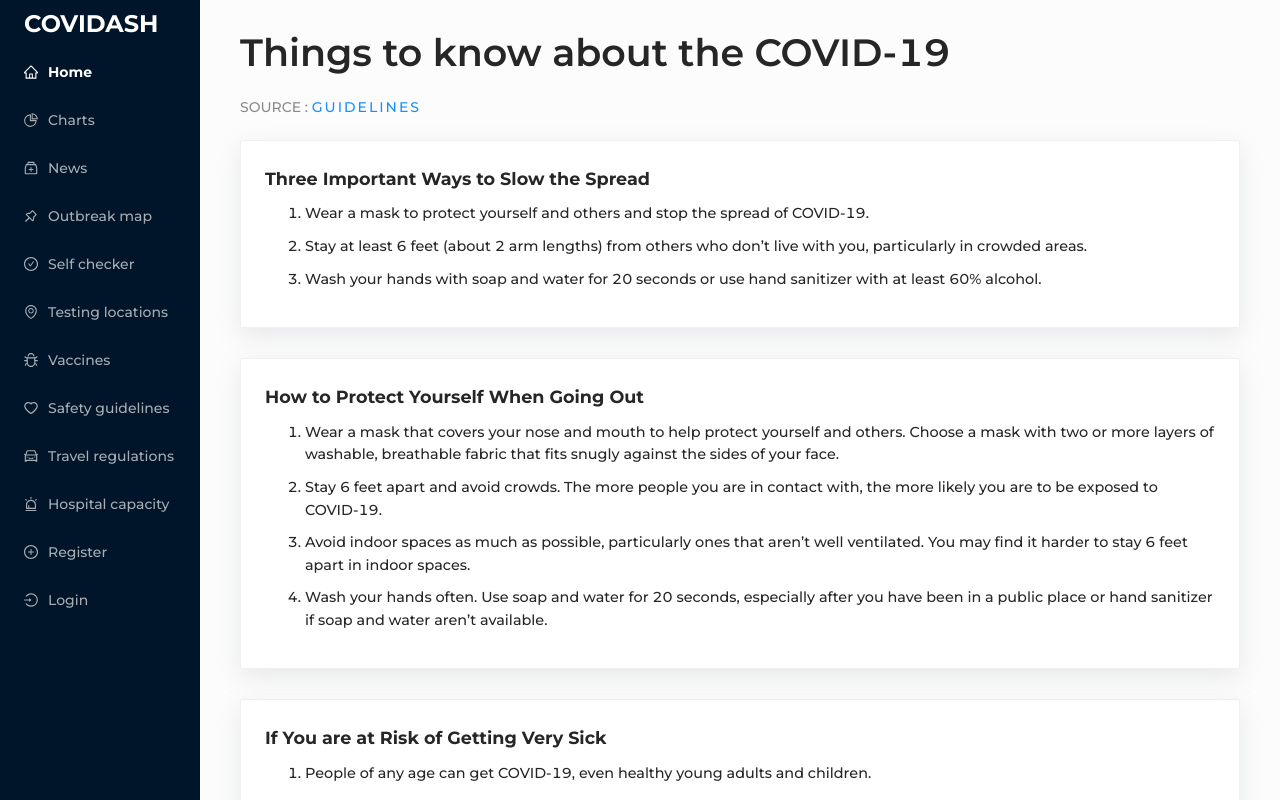
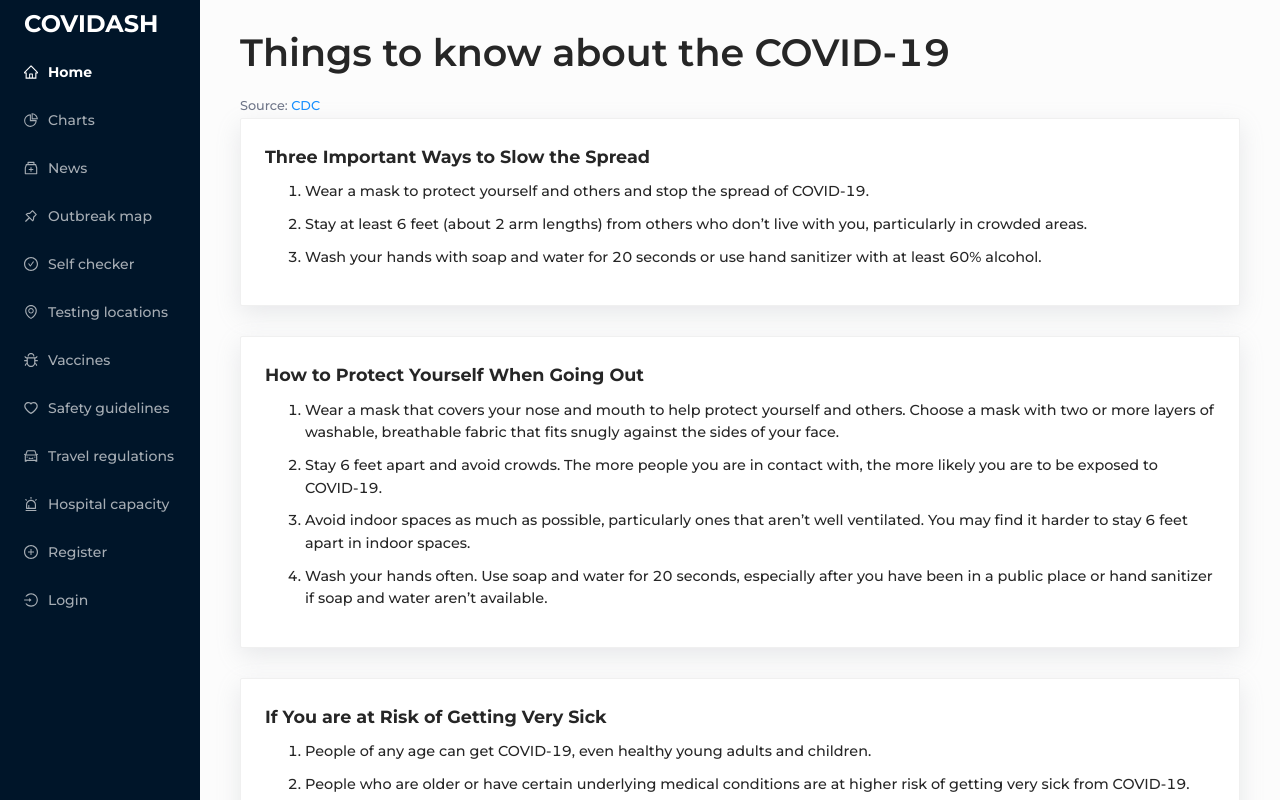
Before and after one commit to irfanShaikh4421/COVIDASH, a React (Create React App) app in the folder client/: page /guidelines in a window 1280 px wide. Shown: the top 800 px of the page. Built offline with nearby package versions, Linux system fonts and the light colour scheme; no server answers.

Commit message:
updated source links for totally

```diff
--- a/client/src/components/Charts.js
+++ b/client/src/components/Charts.js
@@ -21,7 +21,7 @@ import {
 } from 'recharts';
 import { Select, Typography } from 'antd';
 
-const { Text } = Typography
+const { Text } = Typography;
 
 function Charts() {
 	const [location] = useContext(LocationContext);
@@ -413,20 +413,13 @@ function Charts() {
 	return (
 		<div className="chart">
 			<Title>Charts</Title>
-
-			<Text type='secondary'>SOURCE : <a style={{letterSpacing: '2px'}} target="__blank" href="https://disease.sh"> TRACKING API</a></Text> <br/><br/>
+			<span className="sub-heading margin-small-bottom">
+				Source:&nbsp;
+				<a target="blank" href="https://disease.sh" className="color-blue">
+					Disease.sh
+				</a>
+			</span>
 			<span className="sub-info">Top 5 countries (#cases)</span>
-			{/*<label>
-				Choose country:&nbsp;
-				<br />
-				<Select defaultValue={countryIndex} onChange={handleChange}>
-					{allCountries.map((item, key) => (
-						<Option key={key} value={item._id}>
-							{item.country}
-						</Option>
-					))}
-				</Select>
-			</label>*/}
 			<br />
 			{renderBarChart}
 			<div className="big-margin-top">
--- a/client/src/components/Guidelines.js
+++ b/client/src/components/Guidelines.js
@@ -7,7 +7,16 @@ const Guidelines = () => {
 	return (
 		<div>
 			<Title>Things to know about the COVID-19</Title>
-			<Text type='secondary'>SOURCE : <a style={{letterSpacing: '2px'}} target="__blank" href="https://www.cdc.gov/coronavirus/2019-ncov/your-health/need-to-know.html"> GUIDELINES</a></Text> <br/><br/>
+			<span className="sub-heading margin-small-bottom">
+				Source:&nbsp;
+				<a
+					target="blank"
+					href="https://www.cdc.gov/coronavirus/2019-ncov/your-health/need-to-know.html"
+					className="color-blue"
+				>
+					CDC
+				</a>
+			</span>
 			<Card className="news-card margin-bottom">
 				<div className="card-content">
 					<span className="card-title">
@@ -181,7 +190,6 @@ const Guidelines = () => {
 					</span>
 				</div>
 			</Card>
-
 		</div>
 	);
 };
--- a/client/src/components/HospitalBeds.js
+++ b/client/src/components/HospitalBeds.js
@@ -151,8 +151,16 @@ const HospitalBeds = () => {
 	return (
 		<div className="flex-column full-width">
 			<Title>Hospital's bed utilization</Title>
-			<Text type='secondary'>SOURCE : <a style={{letterSpacing: '2px'}} target="__blank" href="https://opendata.arcgis.com"> HOSPITAL BED API</a></Text> <br/><br/>
-
+			<span className="sub-heading margin-small-bottom">
+				Source:&nbsp;
+				<a
+					target="blank"
+					href="https://opendata.arcgis.com"
+					className="color-blue"
+				>
+					ArcGIS hub
+				</a>
+			</span>
 			<label>
 				Select state:&nbsp;
 				<Select
@@ -165,6 +173,7 @@ const HospitalBeds = () => {
 					filterOption={(input, option) =>
 						option.children.toLowerCase().indexOf(input.toLowerCase()) >= 0
 					}
+					className="margin-bottom"
 				>
 					{usStates.map((state, index) => (
 						<Option key={index} value={state.name}>
--- a/client/src/components/News.js
+++ b/client/src/components/News.js
@@ -5,7 +5,6 @@ import axios from 'axios';
 import '../App.css';
 import { LoadingOutlined } from '@ant-design/icons';
 import { Select, Card, Row, Col, Typography, Image, Empty } from 'antd';
-
 
 const iso2Indexer = [
 	4,
@@ -329,7 +328,12 @@ const News = () => {
 	return (
 		<div>
 			<Title>News</Title>
-			<Text type='secondary'>SOURCE : <a style={{letterSpacing: '2px'}} target="__blank" href="https://newsapi.org/"> NEWS API</a></Text> <br/><br/>
+			<span className="sub-heading">
+				Source:&nbsp;
+				<a target="blank" href="https://newsapi.org" className="color-blue">
+					NewsAPI
+				</a>
+			</span>
 			<label>
 				Select country: &nbsp;&nbsp;
 				<Select
--- a/client/src/components/OutbreakMap.js
+++ b/client/src/components/OutbreakMap.js
@@ -22,9 +22,16 @@ const OutBreak = () => {
 	return (
 		<div className="full-width flex-column">
 			<Title>Outbreak map</Title>
-
-			<Text type='secondary'>SOURCE : <a style={{letterSpacing: '2px'}} target="__blank" href="https://corona.lmao.ninja/v2/countries"> API</a></Text> <br/><br/>
-
+			<span className="sub-heading margin-small-bottom">
+				Source:&nbsp;
+				<a
+					target="blank"
+					href="https://corona.lmao.ninja/v2/countries"
+					className="color-blue"
+				>
+					API
+				</a>
+			</span>
 			<Text className="symptom-header">
 				Click on each country to see the statistics
 			</Text>
--- a/client/src/components/Testing.js
+++ b/client/src/components/Testing.js
@@ -150,9 +150,16 @@ const TestingLocations = () => {
 		return (
 			<div className="full-width">
 				<Title>Testing locations</Title>
-				<Text type='secondary'>SOURCE : <a style={{letterSpacing: '2px'}} target="__blank" href="https://documenter.getpostman.com/view/8854915/SzS7PR3t?version=latest"> TESTING API</a></Text> <br/><br/>
-
-
+				<span className="sub-heading margin-small-bottom">
+					Source:&nbsp;
+					<a
+						target="blank"
+						href="https://documenter.getpostman.com/view/8854915/SzS7PR3t?version=latest"
+						className="color-blue"
+					>
+						Testing Location API
+					</a>
+				</span>
 				<label>
 					Select state:&nbsp;
 					<Select
--- a/client/src/components/Travel.js
+++ b/client/src/components/Travel.js
@@ -567,8 +567,16 @@ const Travel = () => {
 	return (
 		<div>
 			<Title>Travel regulations</Title>
-            <Text type='secondary'>SOURCE : <a style={{letterSpacing: '2px'}} target="__blank" href="https://www.notion.so/Covid-19-travel-restrictions-and-lockdown-measures-API-fc88674524014137aaae96a11ece0040"> TRAVEL REGULATION API</a></Text> <br/><br/>
-
+			<span className="sub-heading margin-small-bottom">
+				Source:&nbsp;
+				<a
+					target="blank"
+					href="https://www.notion.so/Covid-19-travel-restrictions-and-lockdown-measures-API-fc88674524014137aaae96a11ece0040"
+					className="color-blue"
+				>
+					Travel API
+				</a>
+			</span>
 			<label>
 				Select country&nbsp;
 				<Select
--- a/client/src/components/Vaccine.js
+++ b/client/src/components/Vaccine.js
@@ -49,17 +49,19 @@ const Vaccine = () => {
 	return (
 		<div>
 			<Title>Vaccines for COVID-19</Title>
-			<Text type='secondary'>SOURCE : <a style={{letterSpacing: '2px'}} target="__blank" href="https://disease.sh/docs/#/COVID-19%3A%20Vaccine"> VACCINE TYPE</a></Text> <br/><br/>
-
+			<span className="sub-heading margin-small-bottom">
+				Source:&nbsp;
+				<a
+					target="blank"
+					href="https://disease.sh/docs/#/COVID-19%3A%20Vaccine"
+					className="color-blue"
+				>
+					Disease.sh
+				</a>
+			</span>
 			<Row gutter={[40, 30]}>
 				{vaccineData.map((item, index) => (
-					<Col
-						className="gutter-row full-width"
-						sm={24}
-						md={12}
-						lg={8}
-						key={index}
-					>
+					<Col className="full-width" sm={24} md={12} lg={8} key={index}>
 						<Card hoverable className="flex-column news-card">
 							<span className="card-title">{item.candidate}</span>
 							<span className="sub-heading">Mechanism:</span>
```
